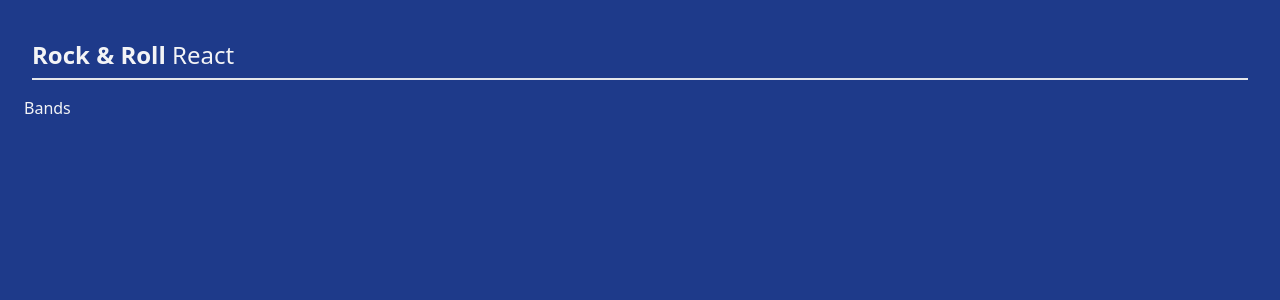
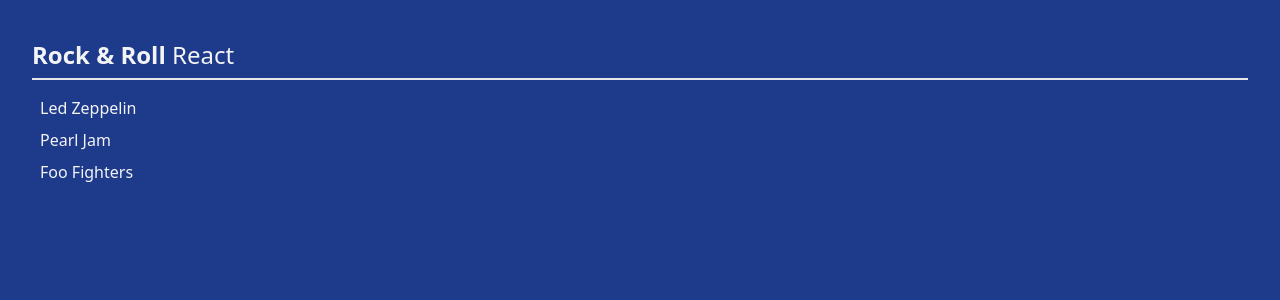
Before and after one commit to pebcakerror/hello-next, a React (Create React App) app: page /bands in a window 1280 px wide. Shown: the top 300 px of the page. Built offline with nearby package versions, Linux system fonts and the light colour scheme.

Commit message:
Add basic bands route with redux store

```diff
--- a/package.json
+++ b/package.json
@@ -15,6 +15,7 @@
     "react": "^17.0.2",
     "react-dom": "^17.0.2",
     "react-helmet-async": "^1.2.3",
+    "react-redux": "^7.2.6",
     "react-router-dom": "^6.2.2",
     "react-scripts": "5.0.0",
     "web-vitals": "^2.1.4"
--- a/src/bands/Bands.js
+++ b/src/bands/Bands.js
@@ -1,7 +1,16 @@
+import { useSelector } from 'react-redux';
+
 function Bands() {
+  const bands = useSelector(state => state.bands);
   return (
-    <div>
-        Bands
+    <div className="w-1/3 px-2">
+      <ul className="pl-2 pr-8">
+        {bands.map(band => (
+          <li className="mb-2">
+            {band.name}
+          </li>
+        ))}
+      </ul>
     </div>
   );
 }
--- /dev/null
+++ b/src/bands/bandsSlice.js
@@ -0,0 +1,48 @@
+import { createSlice } from "@reduxjs/toolkit";
+
+const initialState = [
+  {
+    id: 0,
+    slug: "led-zeppelin",
+    name: "Led Zeppelin",
+    songs: [
+      {
+        title: "Black Dog",
+        rating: 3,
+      },
+    ],
+  },
+  {
+    id: 1,
+    slug: "pearl-jam",
+    name: "Pearl Jam",
+    songs: [
+      {
+        title: "Yellow Ledbetter",
+        rating: 4,
+      },
+      {
+        title: "Daughter",
+        rating: 5,
+      },
+    ],
+  },
+  {
+    slug: "foo-fighters",
+    name: "Foo Fighters",
+    songs: [
+      {
+        title: "The Pretender",
+        rating: 2,
+      },
+    ],
+  },
+];
+
+const bandsSlice = createSlice({
+  name: 'bands',
+  initialState,
+  reducers: {},
+});
+
+export default bandsSlice.reducer;
--- a/src/index.js
+++ b/src/index.js
@@ -2,15 +2,19 @@
 import ReactDOM from 'react-dom';
 import { BrowserRouter } from "react-router-dom";
 import { HelmetProvider } from 'react-helmet-async';
+import { Provider } from 'react-redux';
 import './index.css';
 import App from './App';
+import { store } from './store';
 import reportWebVitals from './reportWebVitals';
 
 ReactDOM.render(
   <React.StrictMode>
     <BrowserRouter>
       <HelmetProvider>
-        <App />
+        <Provider store={store}>
+          <App />
+        </Provider>
       </HelmetProvider>
     </BrowserRouter>
   </React.StrictMode>,
--- /dev/null
+++ b/src/store.js
@@ -0,0 +1,8 @@
+import { configureStore } from '@reduxjs/toolkit'
+import bandsReducer from './bands/bandsSlice'
+
+export const store = configureStore({
+  reducer: {
+    bands: bandsReducer,
+  },
+})
```
Also changed, not shown: 1 other file (tests, documents, lock files or other folders).
